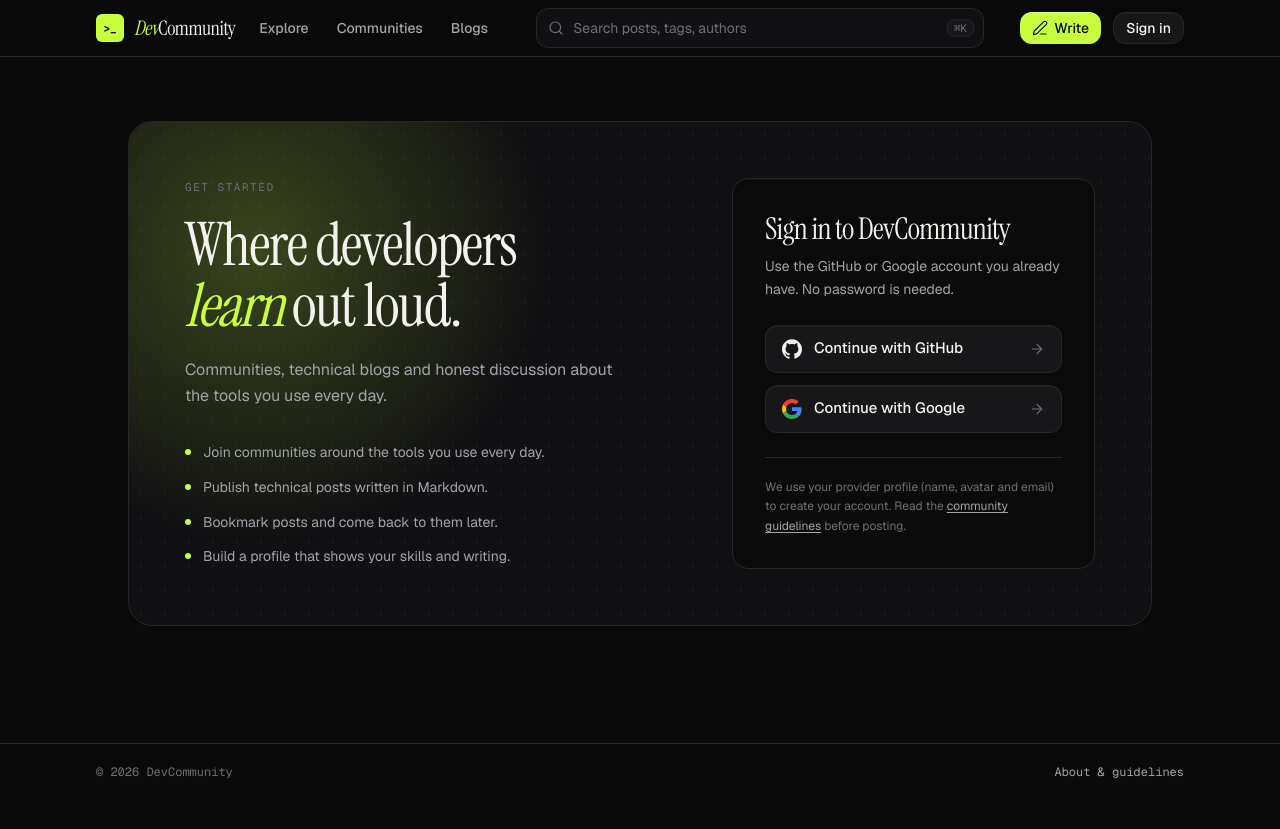
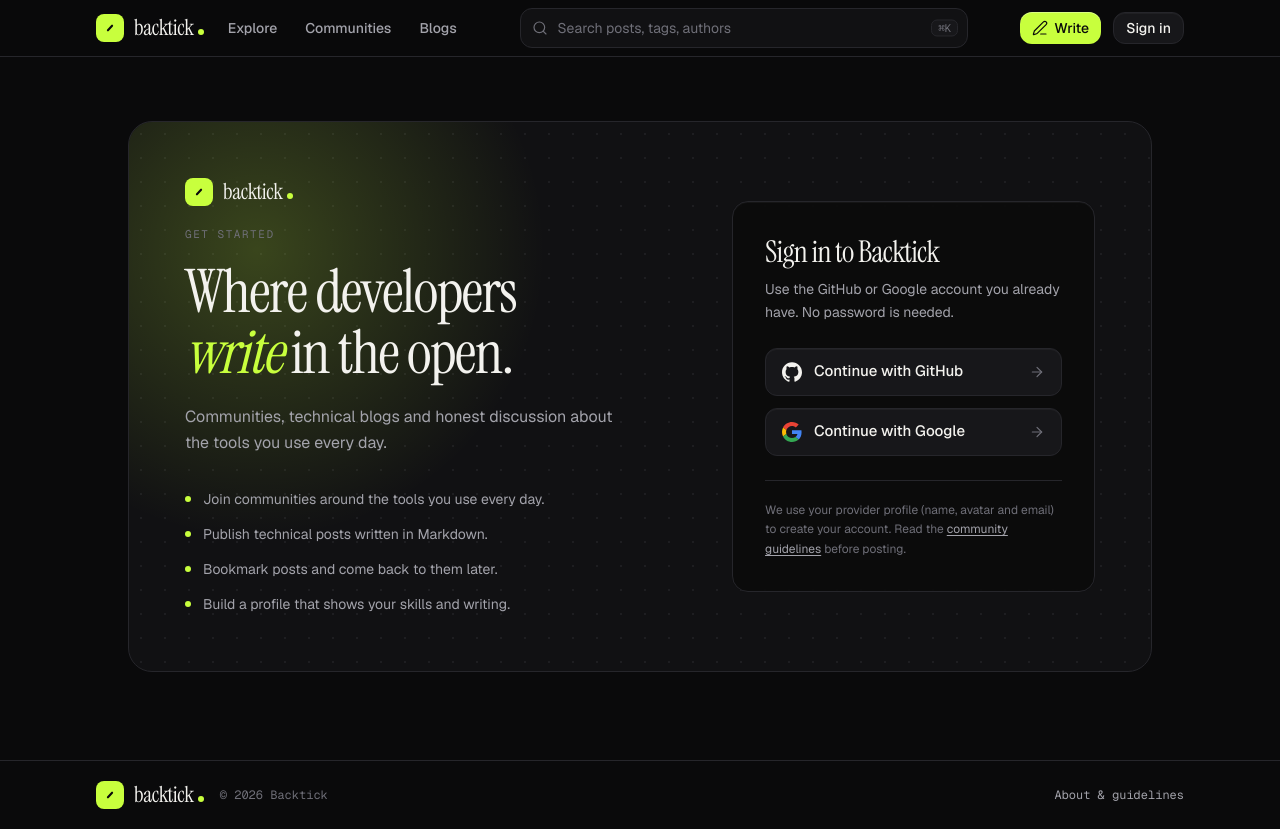
Before and after one commit to AhmadNasserx/backtickk, a Next.js app: page /signin in a window 1280 px wide. Before the commit the page ends 800 px from the top, so only its background shows below. Built offline with nearby package versions, Linux system fonts and the light colour scheme; no server answers.

Commit message:
feat: rebrand to Backtick with new logo mark, wordmark and icon

```diff
--- a/app/about/page.tsx
+++ b/app/about/page.tsx
@@ -6,7 +6,7 @@
 
 export const metadata: Metadata = {
   title: "About",
-  description: "What DevCommunity is for and the guidelines everyone on the platform follows.",
+  description: "What Backtick is for and the guidelines everyone on the platform follows.",
 };
 
 const HOW_IT_WORKS = [
@@ -73,7 +73,7 @@
           A home for developers who <em className="italic text-accent">build</em> in the open.
         </h1>
         <p className="max-w-2xl text-lg leading-relaxed text-muted">
-          DevCommunity brings developers together around shared interests. Join a community, read
+          Backtick brings developers together around shared interests. Join a community, read
           technical posts written by people who build software, and share what you have learned.
         </p>
       </header>
--- a/app/layout.tsx
+++ b/app/layout.tsx
@@ -25,9 +25,9 @@
   variable: "--font-geist-mono",
 });
 
-const SITE_NAME = "DevCommunity";
+const SITE_NAME = "Backtick";
 const SITE_DESCRIPTION =
-  "DevCommunity is a home for developer communities, technical blogs and discussions about the tools you use every day.";
+  "Backtick is where developers join communities, publish technical posts and discover what to learn next.";
 
 // Must not call auth(), cookies() or headers() here: that would make every route dynamic and defeat ISR.
 export const metadata: Metadata = {
--- a/app/signin/page.tsx
+++ b/app/signin/page.tsx
@@ -3,6 +3,7 @@
 import Link from "next/link";
 import { redirect } from "next/navigation";
 import { FormError } from "@/components/ui/form-error";
+import { Wordmark } from "@/components/ui/logo";
 import { SignInButtons } from "@/components/forms/signin-buttons";
 import { getCurrentUser } from "@/lib/auth-helpers";
 
@@ -80,9 +81,10 @@
         <div className="grid grid-cols-1 gap-10 p-6 sm:p-10 lg:grid-cols-[1.15fr_0.85fr] lg:items-center lg:gap-14 lg:p-14">
           <div className="flex min-w-0 flex-col gap-8">
             <div className="flex flex-col gap-5">
+              <Wordmark className="self-start" />
               <p className="eyebrow">Get started</p>
               <h1 className="font-display text-5xl leading-[1.02] tracking-tight text-balance text-fg sm:text-6xl">
-                Where developers <em className="italic text-accent">learn</em> out loud.
+                Where developers <em className="italic text-accent">write</em> in the open.
               </h1>
               <p className="max-w-md text-base leading-relaxed text-muted">
                 Communities, technical blogs and honest discussion about the tools you use every day.
@@ -100,7 +102,7 @@
           </div>
 
           <div className="min-w-0 rounded-2xl border border-line bg-bg/80 p-6 shadow-[inset_0_1px_0_0_rgb(255_255_255/0.04)] backdrop-blur sm:p-8">
-            <h2 className="font-display text-3xl tracking-tight text-fg">Sign in to DevCommunity</h2>
+            <h2 className="font-display text-3xl tracking-tight text-fg">Sign in to Backtick</h2>
             <p className="mt-2 text-sm leading-relaxed text-muted">
               Use the GitHub or Google account you already have. No password is needed.
             </p>
--- a/components/layout/app-shell.tsx
+++ b/components/layout/app-shell.tsx
@@ -2,6 +2,7 @@
 import Link from "next/link";
 import { TopBar } from "@/components/layout/top-bar";
 import { MobileTabBar } from "@/components/layout/mobile-tab-bar";
+import { Wordmark } from "@/components/ui/logo";
 
 // Server Component: no request-time data (the session is read in the client UserMenu), so the shell adds nothing to a page's rendering mode.
 export function AppShell({ children }: { children: ReactNode }) {
@@ -27,7 +28,10 @@
         {/* Bottom padding clears the fixed mobile tab bar; desktop has no bar. */}
         <footer className="border-t border-line pb-20 lg:pb-0">
           <div className="mx-auto flex max-w-6xl flex-wrap items-center justify-between gap-x-6 gap-y-2 px-4 py-5 font-mono text-xs text-subtle sm:px-6 lg:px-8">
-            <p>© {new Date().getFullYear()} DevCommunity</p>
+            <div className="flex flex-wrap items-center gap-x-4 gap-y-2">
+              <Wordmark />
+              <p>© {new Date().getFullYear()} Backtick</p>
+            </div>
             <Link
               href="/about"
               className="rounded text-muted transition-colors hover:text-accent focus-visible:outline-none focus-visible:ring-2 focus-visible:ring-accent"
--- a/components/layout/top-bar.tsx
+++ b/components/layout/top-bar.tsx
@@ -6,6 +6,7 @@
 import { UserMenu } from "@/components/layout/user-menu";
 import { buttonClasses } from "@/components/ui/button";
 import { PenLineIcon } from "@/components/ui/icons";
+import { Wordmark } from "@/components/ui/logo";
 
 const NAV_LINK =
   "rounded-md px-3 py-1.5 text-sm font-medium transition-colors focus-visible:outline-none focus-visible:ring-2 focus-visible:ring-accent focus-visible:ring-offset-2 focus-visible:ring-offset-bg";
@@ -17,17 +18,10 @@
       <div className="mx-auto flex h-14 w-full max-w-6xl items-center gap-3 px-4 sm:px-6 lg:px-8">
         <Link
           href="/"
-          className="flex shrink-0 items-center gap-2.5 rounded-md focus-visible:outline-none focus-visible:ring-2 focus-visible:ring-accent focus-visible:ring-offset-2 focus-visible:ring-offset-bg"
+          aria-label="Backtick home"
+          className="flex shrink-0 items-center rounded-md focus-visible:outline-none focus-visible:ring-2 focus-visible:ring-accent focus-visible:ring-offset-2 focus-visible:ring-offset-bg"
         >
-          <span
-            aria-hidden="true"
-            className="grid size-7 place-items-center rounded-md bg-accent font-mono text-[11px] leading-none font-bold text-accent-fg"
-          >
-            {">_"}
-          </span>
-          <span className="font-display text-lg leading-none tracking-tight text-fg sm:text-xl">
-            <span className="italic text-accent">Dev</span>Community
-          </span>
+          <Wordmark />
         </Link>
 
         <nav aria-label="Primary" className="hidden lg:block">
--- /dev/null
+++ b/components/ui/logo.tsx
@@ -0,0 +1,49 @@
+import { cn } from "@/lib/utils";
+
+// One slanted stroke, drawn as a path so the glyph is identical in every font and at every size.
+const GLYPH_PATH = "M14.5 9.25 9.5 14.75";
+
+// Server Components: the logo is static markup, so it adds nothing to a page's client bundle.
+
+/** The lime tile with the dark backtick glyph. Decorative: the link around it carries the name. */
+export function LogoMark({ className }: { className?: string }) {
+  return (
+    <span
+      aria-hidden="true"
+      className={cn(
+        "grid size-7 shrink-0 place-items-center rounded-lg bg-accent text-accent-fg",
+        className,
+      )}
+    >
+      <svg
+        viewBox="0 0 24 24"
+        aria-hidden="true"
+        focusable="false"
+        className="size-5"
+        fill="none"
+        stroke="currentColor"
+        strokeWidth={2.5}
+        strokeLinecap="round"
+        strokeLinejoin="round"
+      >
+        <path d={GLYPH_PATH} />
+      </svg>
+    </span>
+  );
+}
+
+/** The mark followed by the lowercase wordmark. A lime dot closes the word as the accent. */
+export function Wordmark({ className }: { className?: string }) {
+  return (
+    <span className={cn("inline-flex items-center gap-2.5", className)}>
+      <LogoMark />
+      <span className="font-display text-[22px] leading-none tracking-[-0.02em] text-fg">
+        backtick
+        <span
+          aria-hidden="true"
+          className="ml-1 inline-block size-1.5 rounded-full bg-accent"
+        />
+      </span>
+    </span>
+  );
+}
```
Also changed, not shown: app/icon.svg, 1 other file (tests, documents, lock files or other folders).
